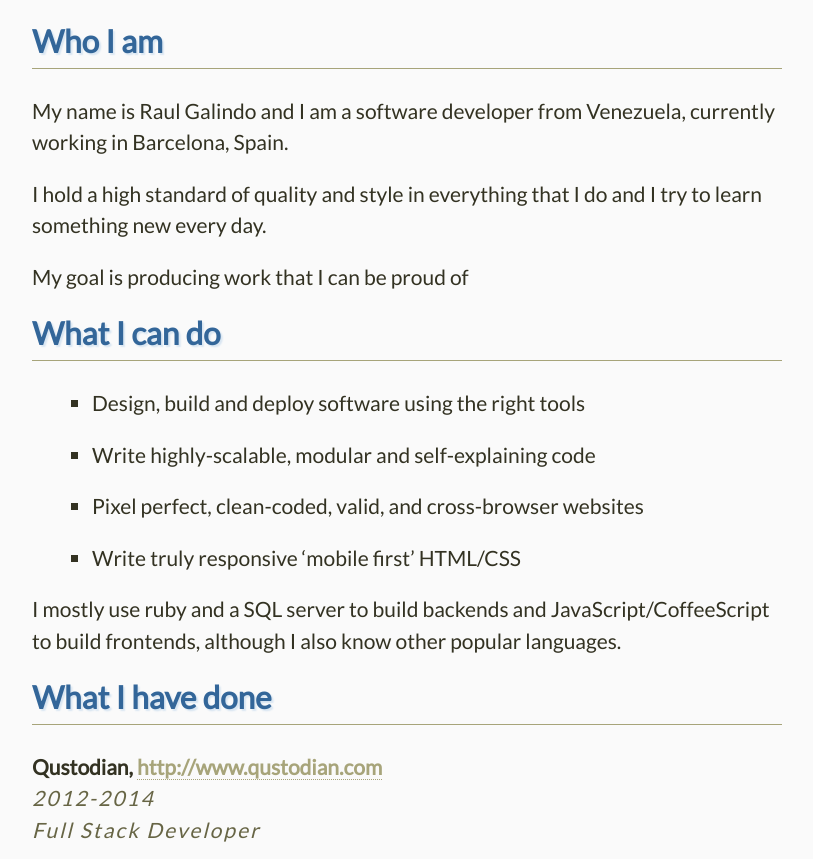
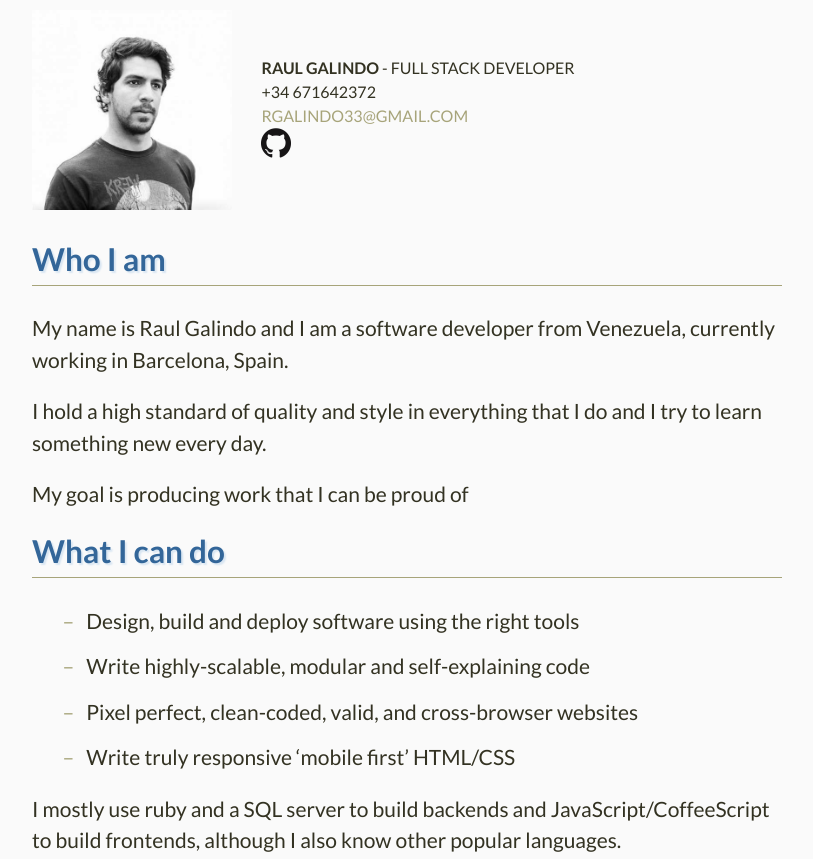
Before and after one commit to rgalindo33/resume, a plain HTML site: page output/index.html in a window 1280 px wide. Shown: the top 859 px of the page, without its empty margins (258-1071 px from the left). Drawn offline with Linux system fonts and the light colour scheme.

Commit message:
layout improval

```diff
--- a/content/stylesheet.css
+++ b/content/stylesheet.css
@@ -6,7 +6,7 @@ html {
 }
 
 body {
-  margin: 0px auto;
+  margin: 10px auto;
   background-color: #FAFAFA;
   color: #333222;
   font-size: 2.1rem;
@@ -67,11 +67,57 @@ p {
 
 ul, ol {
   margin: 20px;
+  padding-left: 1.2em;
 }
 
 ul li {
-  list-style-type: square;
+  list-style-type: none;
+  text-indent: -0.7em;
+  margin-bottom: .67em;
 }
+ul li:before {
+  content: "–";
+  margin-right: .8rem;
+  color: #a7a47a;
+}
+
+li p {
+  display: inline;
+}
+
+hr {
+  border-top: 1px dotted #A7A47A;
+  border-bottom: 0px;
+  width: 90%;
+}
+
+#head p {
+  display: inline-block;
+  width: 50%;
+  vertical-align: top;
+  margin: 46px 0;
+  font-size: 1.6rem;
+  line-height: 1.5em;
+  text-transform: uppercase;
+}
+
+#head img {
+  display: inline-block;
+}
+
+#head a {
+  border: none;
+}
+
+.portrait {
+  height: 200px;
+  display: inline-block;
+  margin-right: 25px;
+}
+.github {
+  height: 30px;
+}
+
 
 
 @media all and (max-width: 900px) and (min-width: 600px) {
@@ -81,6 +127,13 @@ ul li {
     margin-right: 1.6rem;
     font-size: 1.8rem;
   }
+  #head p {
+    font-size: 1.4rem;
+    margin: 26px 0;
+  }
+  .portrait {
+    height: 150px;
+  }
 }
 @media all and (max-width: 600px) {
   body {
@@ -89,4 +142,11 @@ ul li {
     margin-right: 1rem;
     font-size: 1.4rem;
   }
+  #head p {
+    font-size: 1.2rem;
+    margin: 15px 0;
+  }
+  .portrait {
+    height: 120px;
+  }
 }
--- a/output/index.html
+++ b/output/index.html
@@ -5,13 +5,29 @@
     <meta name="viewport" content="width=device-width">
     <title>Raul Galindo - Full Stack Web Developer</title>
     <link rel="stylesheet" href="/stylesheet.css">
-    <link href='http://fonts.googleapis.com/css?family=Lato' rel='stylesheet' type='text/css'>
+    <link href='http://fonts.googleapis.com/css?family=Lato:400,700,400italic,700italic' rel='stylesheet' type='text/css'>
 
     <!-- you don't need to keep this, but it's cool for stats! -->
     <meta name="generator" content="nanoc 3.6.11">
   </head>
   <body>
     <div id="main">
+      <section id="head">
+        <img class="portrait" src="images/raul.jpg">
+        <p>
+          <strong>Raul Galindo</strong>
+          - Full Stack Developer
+          <br>
+          +34 671642372
+          <br>
+          <a href="mailto:rgalindo33@gmail.com">rgalindo33@gmail.com</a>
+          <br>
+          <a href="http://github.com/rgalindo33">
+            <img class="github" src="images/GitHub-Mark-120px-plus.png">
+          </a>
+        </p>
+      </section>
+
       <h2 id="who-i-am">Who I am</h2>
 
 <p>My name is Raul Galindo and I am a software developer from Venezuela, currently working in Barcelona, Spain.</p>
@@ -51,17 +67,23 @@
 
 <p>I am also responsible for the frontend of the mobile web, using HTML5/CSS3 &amp; jQuery. See it live at <a href="http://m.qustodian.com">http://m.qustodian.com</a></p>
 
+<hr />
+
 <p><strong>TheGoodData, <a href="http://www.thegooddata.org">http://www.thegooddata.org</a></strong><br />
 <em>2014</em><br />
 <em>Frontend Developer</em></p>
 
 <p>TheGoodData is a cooperative that allows its users to obtain control of their data. I focused on the development of the Chrome extension using plain JavaScript and Html/CSS, and also did some of the website’s frontend.</p>
 
+<hr />
+
 <p><strong>Parkside, <a href="http://www.parkside.at">http://www.parkside.at</a></strong><br />
 <em>2011-2012</em><br />
 <em>Frontend Developer</em>  </p>
 
 <p>I worked on the <a href="http://www.video2brain.com">Video2brain</a> team, an international video training website with 400k+ users. My job there was implementing new features (mostly JavaScript) and typical layout tasks.</p>
+
+<hr />
 
 <p><strong>Gruebl Automatisierungstechnik</strong><br />
 <em>2010-2011</em><br />
@@ -72,6 +94,8 @@
 <p>PIM – also a RoR app to manage the problems and incidences of the support department. Due to a highly rotating staff, this was very important to centralize the know-how of the company. This app integrated with the KVZ App.</p>
 
 <p>In both projects I was responsible for a variety of tasks including front and backend development, user experience design, visual design, and server setup and maintenance.</p>
+
+<hr />
 
 <p><strong>Universidad Central de Venezuela</strong><br />
 <em><a href="http://www.ciens.ucv.ve/ciens/">Facultad de Ciencias</a></em><br />
@@ -90,6 +114,7 @@
 <p>I love to travel and get to know new cultures, and my favourite travel method is my beloved VW bus.
 Besides writing software, my main activities are surfing &amp; skateboarding. I am also a bit melomaniac</p>
 
+
     </div>
     </div>
   </body>
--- a/output/stylesheet.css
+++ b/output/stylesheet.css
@@ -6,7 +6,7 @@ html {
 }
 
 body {
-  margin: 0px auto;
+  margin: 10px auto;
   background-color: #FAFAFA;
   color: #333222;
   font-size: 2.1rem;
@@ -67,11 +67,57 @@ p {
 
 ul, ol {
   margin: 20px;
+  padding-left: 1.2em;
 }
 
 ul li {
-  list-style-type: square;
+  list-style-type: none;
+  text-indent: -0.7em;
+  margin-bottom: .67em;
 }
+ul li:before {
+  content: "–";
+  margin-right: .8rem;
+  color: #a7a47a;
+}
+
+li p {
+  display: inline;
+}
+
+hr {
+  border-top: 1px dotted #A7A47A;
+  border-bottom: 0px;
+  width: 90%;
+}
+
+#head p {
+  display: inline-block;
+  width: 50%;
+  vertical-align: top;
+  margin: 46px 0;
+  font-size: 1.6rem;
+  line-height: 1.5em;
+  text-transform: uppercase;
+}
+
+#head img {
+  display: inline-block;
+}
+
+#head a {
+  border: none;
+}
+
+.portrait {
+  height: 200px;
+  display: inline-block;
+  margin-right: 25px;
+}
+.github {
+  height: 30px;
+}
+
 
 
 @media all and (max-width: 900px) and (min-width: 600px) {
@@ -81,6 +127,13 @@ ul li {
     margin-right: 1.6rem;
     font-size: 1.8rem;
   }
+  #head p {
+    font-size: 1.4rem;
+    margin: 26px 0;
+  }
+  .portrait {
+    height: 150px;
+  }
 }
 @media all and (max-width: 600px) {
   body {
@@ -89,4 +142,11 @@ ul li {
     margin-right: 1rem;
     font-size: 1.4rem;
   }
+  #head p {
+    font-size: 1.2rem;
+    margin: 15px 0;
+  }
+  .portrait {
+    height: 120px;
+  }
 }
```
Also changed, not shown: layouts/default.html (+18 -1 lines), content/images/GitHub-Mark-120px-plus.png (added), content/images/raul.jpg (added), output/images/GitHub-Mark-120px-plus.png (added), output/images/raul.jpg (added), 6 other files.
